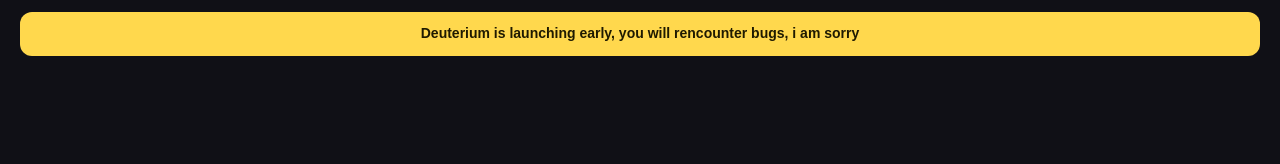
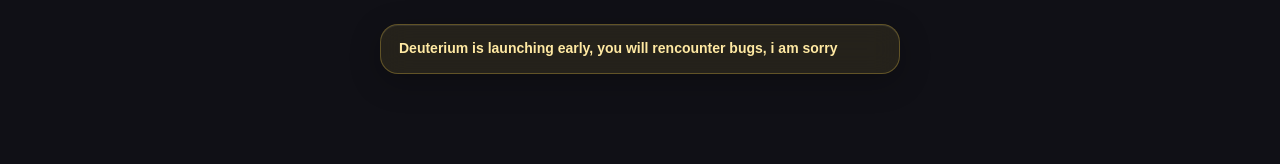
Before and after one commit to bigbetabuild/Deterium-site, a plain HTML site: page index.html in a window 1280 px wide. Shown: the top 164 px of the page. Drawn offline with Linux system fonts and the light colour scheme.

Commit message:
Style launch notice as glassmorphic warning box

```diff
--- a/styles.css
+++ b/styles.css
@@ -11,15 +11,20 @@ html, body { min-width: 320px; min-height: 100%; margin: 0; }
 body { min-height: 100vh; display: flex; flex-direction: column; }
 
 .launch-warning {
-  margin: 12px 20px 0;
-  padding: 12px 16px;
-  border-radius: 12px;
-  background: #ffd84d;
-  color: #1f1a00;
+  width: min(520px, calc(100% - 24px));
+  margin: 24px auto 0;
+  padding: 14px 18px;
+  border: 1px solid rgba(255, 216, 77, .28);
+  border-radius: 18px;
+  background: rgba(255, 216, 77, .09);
+  box-shadow: 0 8px 32px rgba(0, 0, 0, .24), inset 0 1px 0 rgba(255, 255, 255, .08);
+  color: #ffe9a3;
   font-size: 14px;
   font-weight: 700;
   line-height: 1.4;
-  text-align: center;
+  text-align: left;
+  backdrop-filter: blur(14px);
+  -webkit-backdrop-filter: blur(14px);
 }
 
 .page {
@@ -73,5 +78,5 @@ h1 { margin: 0; font-size: 40px; line-height: 1.1; font-weight: 700; }
 .developer-role { margin: 10px 0 0; color: #aaa; font-size: 14px; }
 footer { padding: 14px 20px; color: #777; text-align: center; font-size: 12px; }
 :focus-visible { outline: 2px solid #b394ec; outline-offset: 4px; }
-@media (max-width: 480px) { .launch-warning { margin-inline: 12px; } .logo { width: 104px; height: 104px; } .logo-mark { font-size: 60px; } h1 { font-size: 34px; } }
+@media (max-width: 480px) { .logo { width: 104px; height: 104px; } .logo-mark { font-size: 60px; } h1 { font-size: 34px; } }
 @media (prefers-reduced-motion: reduce) { *, *::before, *::after { transition-duration: .01ms !important; } }
```
